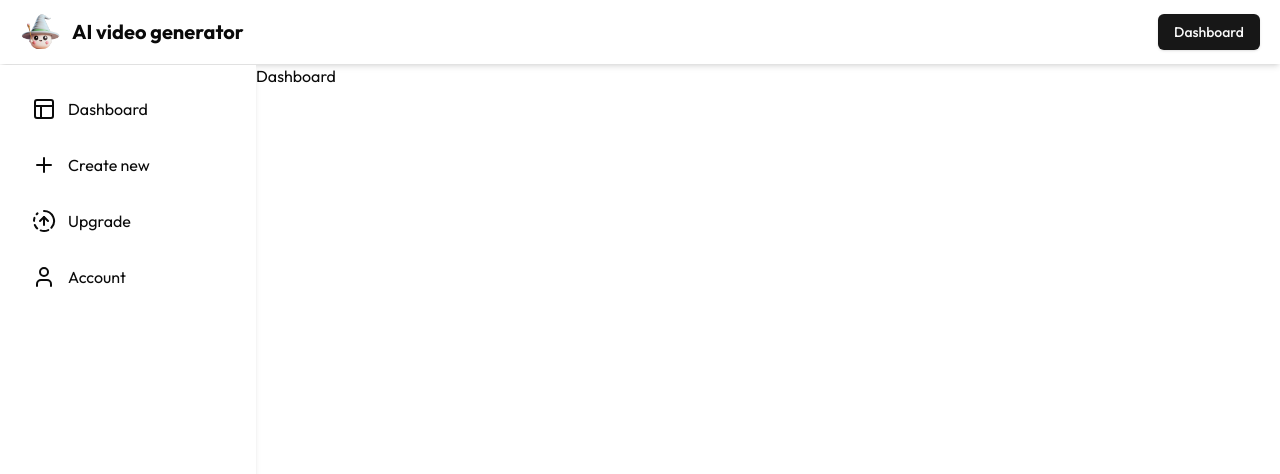
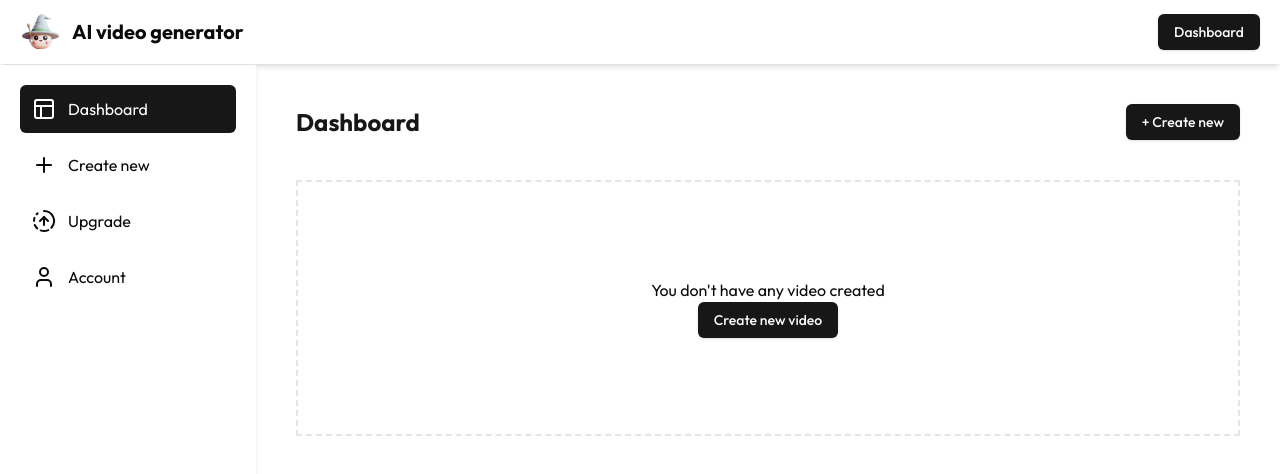
Before and after one commit to mkambouay/ai-video-generator, a Next.js app: page /dashboard in a window 1280 px wide. Shown: the top 474 px of the page. Built offline with nearby package versions, Linux system fonts and the light colour scheme; no server answers.

Commit message:
feat: dashboard empty (no videos) state

```diff
--- /dev/null
+++ b/app/dashboard/_components/EmptyState.jsx
@@ -0,0 +1,15 @@
+"use client";
+import { Button } from "@/components/ui/button";
+import Link from "next/link";
+import React from "react";
+
+export default function EmptyState() {
+  return (
+    <div className="p-5 py-24 flex items-center flex-col mt-10 border-2 border-dashed">
+      <h2>You don't have any video created</h2>
+      <Link href={"/dashboard/create-new"}>
+        <Button>Create new video</Button>
+      </Link>
+    </div>
+  );
+}
--- a/app/dashboard/_components/SideNav.jsx
+++ b/app/dashboard/_components/SideNav.jsx
@@ -1,5 +1,7 @@
+"use client";
 import { CircleFadingArrowUp, PanelsTopLeft, Plus, User } from "lucide-react";
 import Link from "next/link";
+import { usePathname } from "next/navigation";
 import React from "react";
 
 export default function SideNav() {
@@ -13,7 +15,7 @@ export default function SideNav() {
     {
       id: 2,
       name: "Create new",
-      path: "/create-new",
+      path: "/dashboard/create-new",
       icon: Plus,
     },
     {
@@ -30,12 +32,17 @@ export default function SideNav() {
     },
   ];
 
+  const path = usePathname();
   return (
     <div className="w-64 h-screen shadow-md p-5">
       <div className="grid gap-2">
         {MenuOption.map((item, index) => (
           <Link href={item.path} key={index}>
-            <div className="flex items-center gap-3 p-3 hover:bg-primary hover:text-white rounded-md cursor-pointer">
+            <div
+              className={`flex items-center gap-3 p-3 hover:bg-primary hover:text-white rounded-md cursor-pointer
+              ${path == item.path && "bg-primary text-white"}
+            `}
+            >
               <item.icon />
               <h2>{item.name}</h2>
             </div>
--- /dev/null
+++ b/app/dashboard/create-new/page.jsx
@@ -0,0 +1,5 @@
+import React from "react";
+
+export default function CreateNew() {
+  return <div>CreateNew</div>;
+}
--- a/app/dashboard/layout.jsx
+++ b/app/dashboard/layout.jsx
@@ -1,4 +1,3 @@
-import React from "react";
 import Header from "./_components/Header";
 import SideNav from "./_components/SideNav";
 
@@ -10,7 +9,7 @@ export default function DashboardLayout({ children }) {
       </div>
       <div>
         <Header />
-        <div className="md:ml-64">{children}</div>
+        <div className="md:ml-64 p-10">{children}</div>
       </div>
     </div>
   );
--- a/app/dashboard/page.jsx
+++ b/app/dashboard/page.jsx
@@ -1,5 +1,26 @@
-import React from "react";
+"use client";
+import { Button } from "@/components/ui/button";
+import React, { useState } from "react";
+import EmptyState from "./_components/EmptyState.jsx";
+import Link from "next/link.js";
 
 export default function Dashboard() {
-  return <div>Dashboard</div>;
+  const [videoList, setVideoList] = useState([]);
+
+  return (
+    <div>
+      <div className="flex justify-between items-center">
+        <h2 className="font-bold text-2xl text-primary">Dashboard</h2>
+        <Link href={"/dashboard/create-new"}>
+          <Button>+ Create new</Button>
+        </Link>
+      </div>
+
+      {videoList.length == 0 && (
+        <div>
+          <EmptyState />
+        </div>
+      )}
+    </div>
+  );
 }
```
